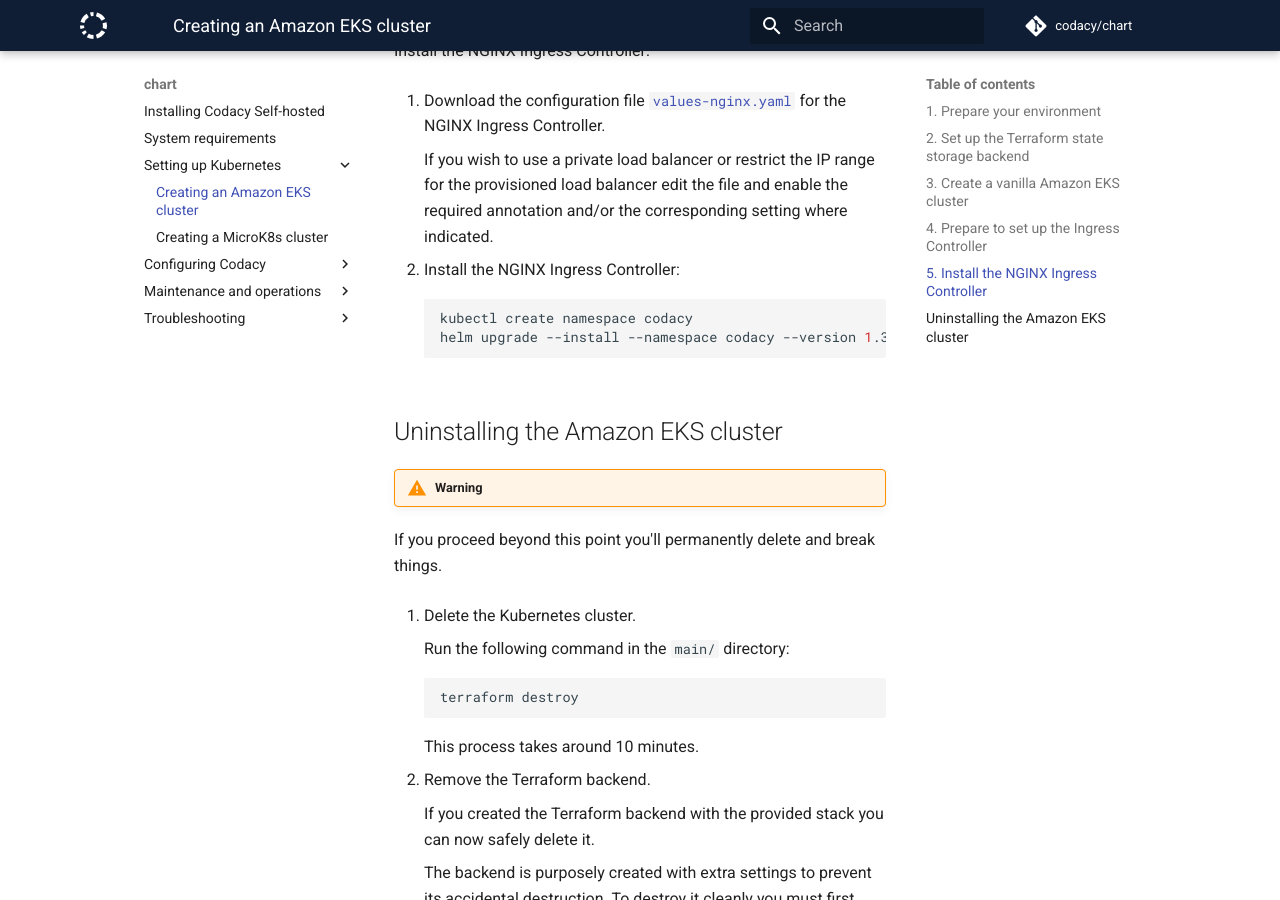
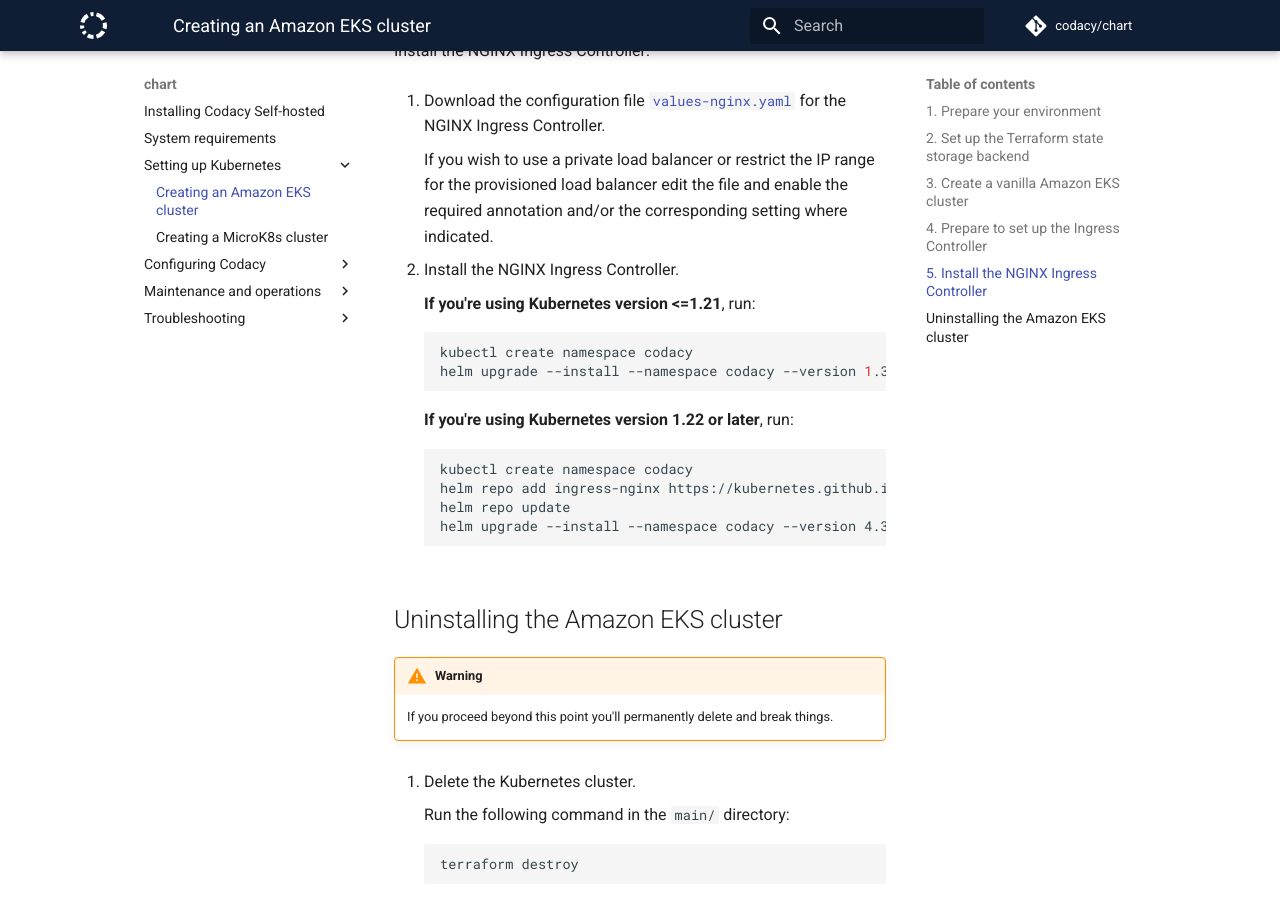
Before and after one commit to codacy/chart, an MkDocs documentation site: the page built from docs/infrastructure/eks-quickstart.md, in a window 1280 px wide and 900 px high, scrolled down 4286 px. Built offline with MkDocs 1.6.1 and Material for MkDocs 9.7.7, drawn with Linux system fonts in a browser that asks for light colours; comment, search, counter and statistics services are not loaded.

Commit message:
doc: Cherry-pick pull request #773 [ci skip]

````diff
--- a/docs/infrastructure/eks-quickstart.md
+++ b/docs/infrastructure/eks-quickstart.md
@@ -134,17 +134,28 @@
 
     If you wish to use a private load balancer or restrict the IP range for the provisioned load balancer edit the file and enable the required annotation and/or the corresponding setting where indicated.
 
-2.  Install the NGINX Ingress Controller:
+2.  Install the NGINX Ingress Controller.
+
+    **If you're using Kubernetes version <=1.21**, run:
 
     ```bash
     kubectl create namespace codacy
     helm upgrade --install --namespace codacy --version 1.39.0 codacy-nginx-ingress stable/nginx-ingress -f values-nginx.yaml
     ```
 
+    **If you're using Kubernetes version 1.22 or later**, run:
+
+    ```
+    kubectl create namespace codacy
+    helm repo add ingress-nginx https://kubernetes.github.io/ingress-nginx
+    helm repo update
+    helm upgrade --install --namespace codacy --version 4.3.0 nginx-ingress ingress-nginx/ingress-nginx -f values-nginx.yaml
+    ```
+
 ## Uninstalling the Amazon EKS cluster
 
 !!! warning
-If you proceed beyond this point you'll permanently delete and break things.
+    If you proceed beyond this point you'll permanently delete and break things.
 
 1.  Delete the Kubernetes cluster.
 
````
